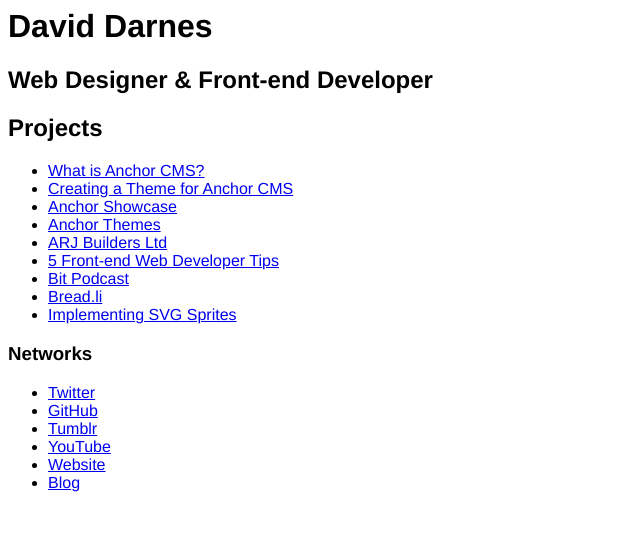
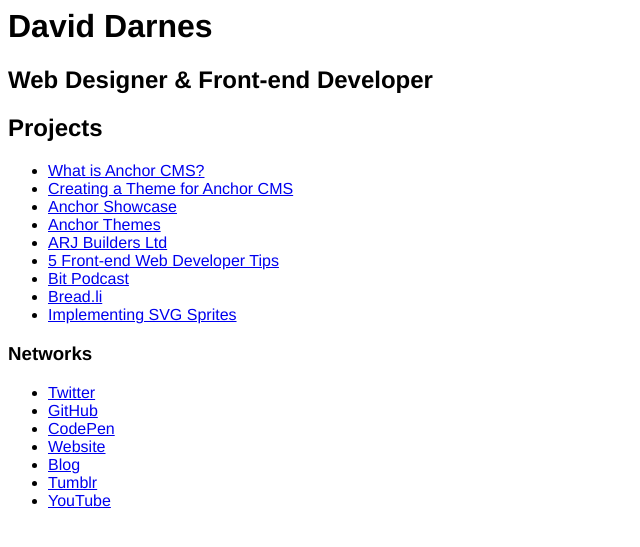
Before and after one commit to daviddarnes/daviddarnes.github.io, a Jekyll site: the page built from index.md, in a window 1280 px wide. Shown: the top 547 px of the page, without its empty margins (0-640 px from the left). Built offline with Jekyll 4.4.1, drawn with Linux system fonts in a browser that asks for light colours; some of the changed lines change nothing that is shown.

Commit message:
Adds codepen to links list

```diff
--- a/_config.yml
+++ b/_config.yml
@@ -12,10 +12,11 @@
 networks:
   Twitter: http://twitter.com/daviddarnes
   GitHub: http://github.com/daviddarnes
+  CodePen: http://codepen.io/daviddarnes
+  Website: http://david.darn.es
+  Blog: http://david.darn.es/blog
   Tumblr: http://daviddarnes.tumblr.com
   YouTube: http://youtube.com/daviddarnes
-  Website: http://david.darn.es
-  Blog: http://david.darn.es/blog
 
 # Portfolio collection
 collections:
```
